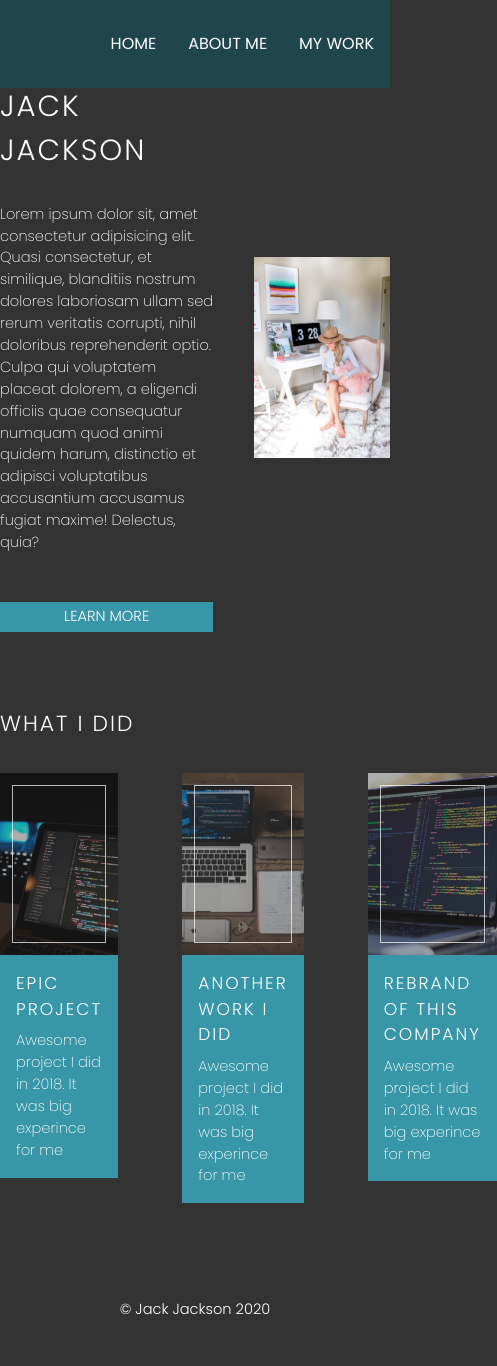
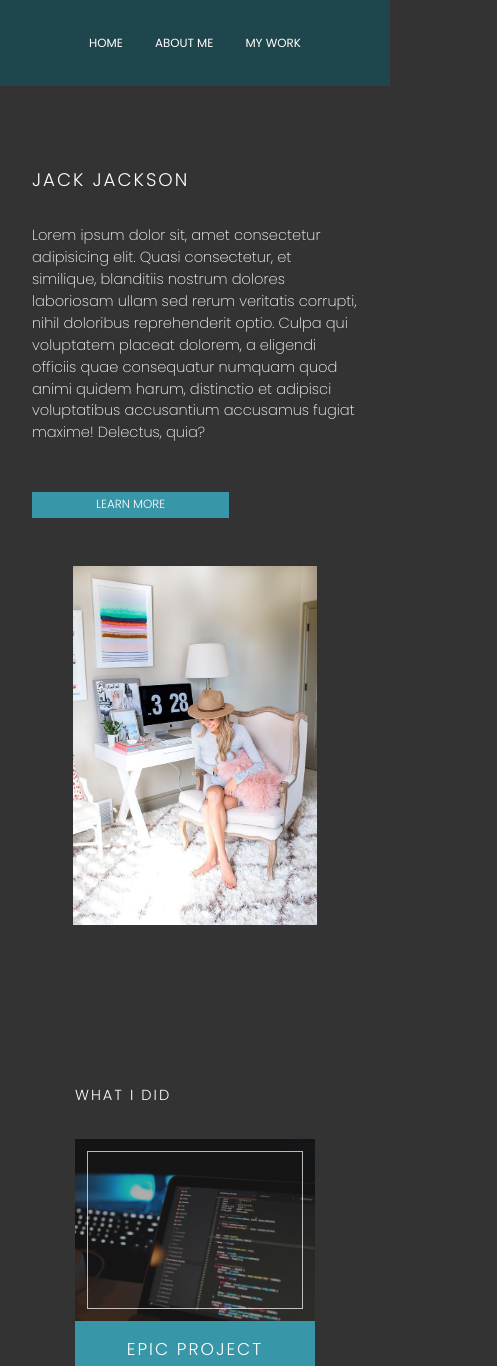
Before and after one commit to suvic/brilo, a website: page public/index.html in a window 390 px wide. Shown: the top 1366 px of the page, 497 px wide, since content can reach past the window. Before the commit the page ends 1337 px from the top, so only its background shows below. Drawn offline with nearby package versions, Linux system fonts and the light colour scheme; files whose address does not match are found by name.

Commit message:
final details

```diff
--- a/public/index.html
+++ b/public/index.html
@@ -42,7 +42,7 @@
       </div>
     </main>
     <aside class="o-section o-section--l">
-      <div class="o-section__inner">
+      <div class="o-section__inner c-card">
         <div>
           <h2 class="c-heading c-heading--h2">WHAT I DID</h2>
         </div>
--- a/src/styles/components/_article.scss
+++ b/src/styles/components/_article.scss
@@ -3,7 +3,7 @@
   display: flex;
   flex-direction: row;
   justify-content: space-between;
-  max-height: 45vh;
+  height: 100%;
 
   &__text {
     text-align: left;
@@ -26,3 +26,32 @@
     width: 100%;
   }
 }
+
+@media only screen and (max-width: 50em) {
+  .c-article {
+    flex-direction: column;
+
+    &__text {
+      margin-bottom: 3rem;
+      width: 75%;
+    }
+    &__figure {
+      width: 75%;
+    }
+
+    &__image {
+      object-position: center;
+    }
+  }
+}
+
+@media only screen and (max-width: 35em) {
+  .c-article {
+    &__text {
+      width: 100%;
+    }
+    &__figure {
+      width: 100%;
+    }
+  }
+}
--- a/src/styles/components/_button.scss
+++ b/src/styles/components/_button.scss
@@ -11,3 +11,9 @@
     transform: scale(0.975);
   }
 }
+
+@media only screen and (max-width: 50em) {
+  .c-button {
+    font-size: 0.8125em;
+  }
+}
--- a/src/styles/components/_card.scss
+++ b/src/styles/components/_card.scss
@@ -35,3 +35,10 @@
     }
   }
 }
+
+@media only screen and (max-width: 45em) {
+  .c-card {
+    margin: auto;
+    width: 15rem;
+  }
+}
--- a/src/styles/components/_heading.scss
+++ b/src/styles/components/_heading.scss
@@ -14,3 +14,15 @@
     margin-bottom: 0.5rem;
   }
 }
+
+@media only screen and (max-width: 50em) {
+  .c-heading {
+    &--h1 {
+      font-size: 1.25em;
+    }
+
+    &--h2 {
+      font-size: 1em;
+    }
+  }
+}
--- a/src/styles/components/_nav.scss
+++ b/src/styles/components/_nav.scss
@@ -28,3 +28,17 @@
     }
   }
 }
+
+@media only screen and (max-width: 30em) {
+  .c-nav {
+    &__content {
+      justify-content: center;
+    }
+
+    &__item {
+      & a {
+        font-size: 0.8125em;
+      }
+    }
+  }
+}
--- a/src/styles/elements/_body.scss
+++ b/src/styles/elements/_body.scss
@@ -1,7 +1,7 @@
 body {
   color: white;
   background-color: rgb(51, 51, 51);
-  font: 300 normal normal 0.9125rem/1.5 Arial;
+  font: 300 normal normal 0.9125em/1.5 Arial;
   font-family: 'Poppins', sans-serif;
   margin: 0;
   min-height: 100%;
--- a/src/styles/objects/_cards.scss
+++ b/src/styles/objects/_cards.scss
@@ -4,3 +4,16 @@
   grid-template-columns: 1fr 1fr 1fr;
   width: 100%;
 }
+
+@media only screen and (max-width: 60em) {
+  .o-cards {
+    grid-template-columns: 1fr 1fr;
+  }
+}
+
+@media only screen and (max-width: 45em) {
+  .o-cards {
+    text-align: center;
+    grid-template-columns: 1fr;
+  }
+}
--- a/src/styles/objects/_section.scss
+++ b/src/styles/objects/_section.scss
@@ -1,9 +1,9 @@
 .o-section {
-  padding: 1rem 0 1rem 0;
+  padding: 1rem 2rem 1rem 2rem;
   width: 100%;
 
   &--l {
-    padding: 5rem 0;
+    padding: 5rem 2rem;
   }
 
   &__inner {
```
Also changed, not shown: src/index.html (+1 -1 lines), Readme.txt, public/styles/main.css, 1 other file.
